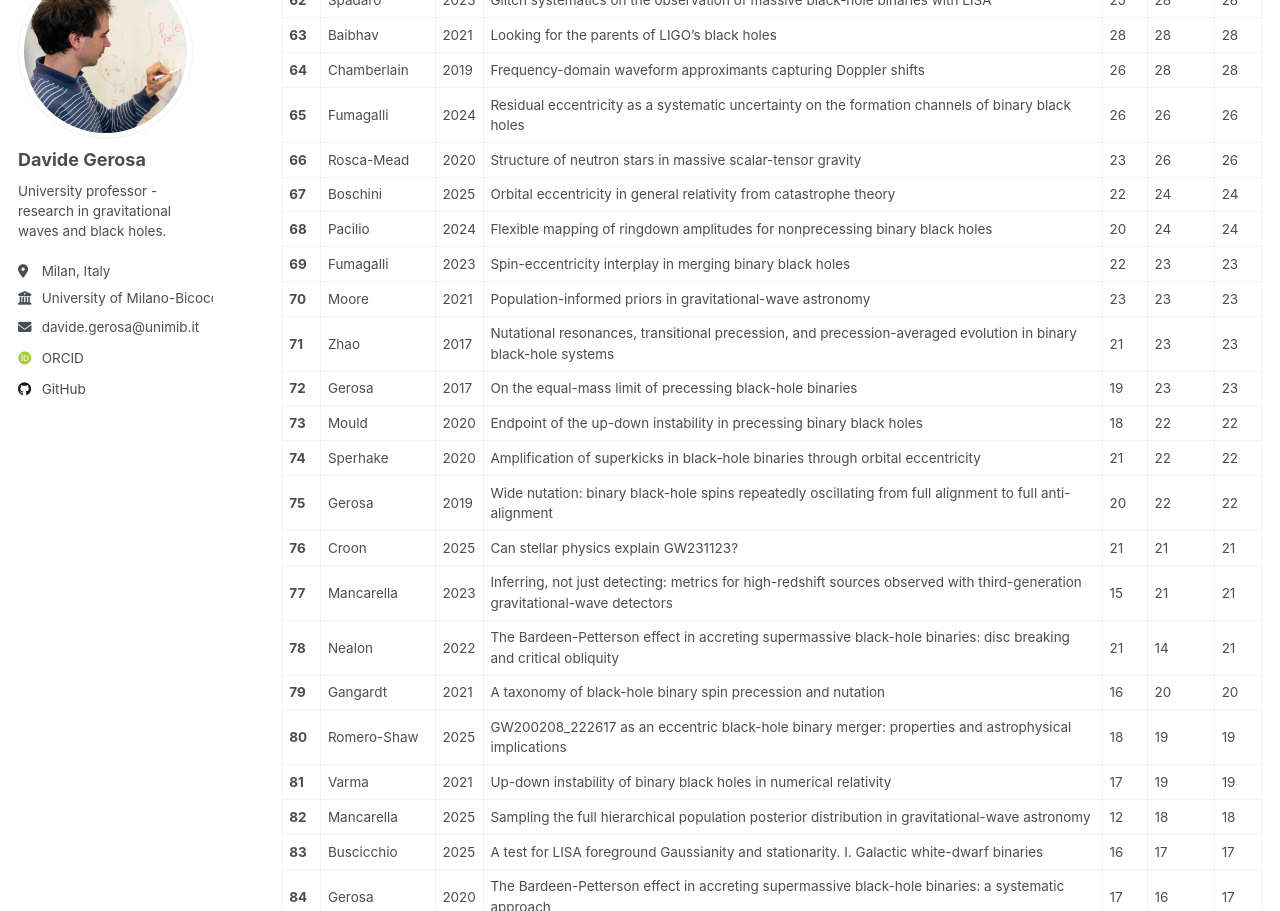
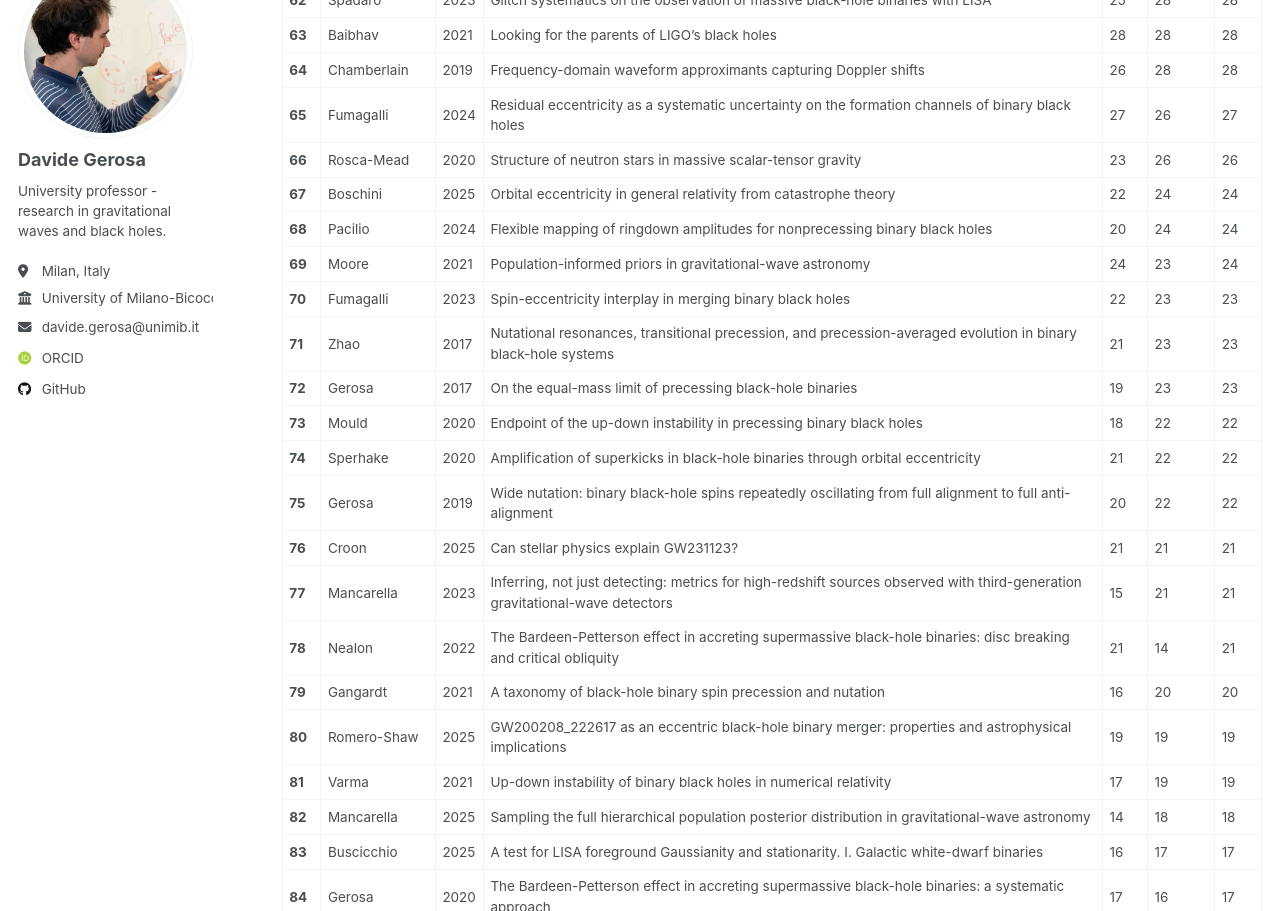
Before and after one commit to dgerosa/website, a Jekyll site: the page built from _pages/citations.md, in a window 1280 px wide and 1400 px high, scrolled down 2898 px. Shown: the part 153-1064 px from the top of the window. Built offline with Jekyll 4.4.1, drawn with Linux system fonts in a browser that asks for light colours; some web fonts are replaced; some of the changed text lies outside the part shown.

Commit message:
Website update from workflow

```diff
--- a/_pages/_citations.md
+++ b/_pages/_citations.md
@@ -73,12 +73,12 @@
 | **62** | Spadaro | 2023 | Glitch systematics on the observation of massive black-hole binaries with LISA | 25 | 28 | 28 |
 | **63** | Baibhav | 2021 | Looking for the parents of LIGO's black holes | 28 | 28 | 28 |
 | **64** | Chamberlain | 2019 | Frequency-domain waveform approximants capturing Doppler shifts | 26 | 28 | 28 |
-| **65** | Fumagalli | 2024 | Residual eccentricity as a systematic uncertainty on the formation channels of binary black holes | 26 | 26 | 26 |
+| **65** | Fumagalli | 2024 | Residual eccentricity as a systematic uncertainty on the formation channels of binary black holes | 27 | 26 | 27 |
 | **66** | Rosca-Mead | 2020 | Structure of neutron stars in massive scalar-tensor gravity | 23 | 26 | 26 |
 | **67** | Boschini | 2025 | Orbital eccentricity in general relativity from catastrophe theory | 22 | 24 | 24 |
 | **68** | Pacilio | 2024 | Flexible mapping of ringdown amplitudes for nonprecessing binary black holes | 20 | 24 | 24 |
-| **69** | Fumagalli | 2023 | Spin-eccentricity interplay in merging binary black holes | 22 | 23 | 23 |
-| **70** | Moore | 2021 | Population-informed priors in gravitational-wave astronomy | 23 | 23 | 23 |
+| **69** | Moore | 2021 | Population-informed priors in gravitational-wave astronomy | 24 | 23 | 24 |
+| **70** | Fumagalli | 2023 | Spin-eccentricity interplay in merging binary black holes | 22 | 23 | 23 |
 | **71** | Zhao | 2017 | Nutational resonances, transitional precession, and precession-averaged evolution in binary black-hole systems | 21 | 23 | 23 |
 | **72** | Gerosa | 2017 | On the equal-mass limit of precessing black-hole binaries | 19 | 23 | 23 |
 | **73** | Mould | 2020 | Endpoint of the up-down instability in precessing binary black holes | 18 | 22 | 22 |
@@ -88,9 +88,9 @@
 | **77** | Mancarella | 2023 | Inferring, not just detecting: metrics for high-redshift sources observed with third-generation gravitational-wave detectors | 15 | 21 | 21 |
 | **78** | Nealon | 2022 | The Bardeen-Petterson effect in accreting supermassive black-hole binaries: disc breaking and critical obliquity | 21 | 14 | 21 |
 | **79** | Gangardt | 2021 | A taxonomy of black-hole binary spin precession and nutation | 16 | 20 | 20 |
-| **80** | Romero-Shaw | 2025 | GW200208_222617 as an eccentric black-hole binary merger: properties and astrophysical implications | 18 | 19 | 19 |
+| **80** | Romero-Shaw | 2025 | GW200208_222617 as an eccentric black-hole binary merger: properties and astrophysical implications | 19 | 19 | 19 |
 | **81** | Varma | 2021 | Up-down instability of binary black holes in numerical relativity | 17 | 19 | 19 |
-| **82** | Mancarella | 2025 | Sampling the full hierarchical population posterior distribution in gravitational-wave astronomy | 12 | 18 | 18 |
+| **82** | Mancarella | 2025 | Sampling the full hierarchical population posterior distribution in gravitational-wave astronomy | 14 | 18 | 18 |
 | **83** | Buscicchio | 2025 | A test for LISA foreground Gaussianity and stationarity. I. Galactic white-dwarf binaries | 16 | 17 | 17 |
 | **84** | Gerosa | 2020 | The Bardeen-Petterson effect in accreting supermassive black-hole binaries: a systematic approach | 17 | 16 | 17 |
 | **85** | Nobili | 2025 | Ringdown mode amplitudes of precessing binary black holes | 15 | 16 | 16 |
@@ -165,9 +165,9 @@
 | Journal | Paper count |
 |---------|--------------|
 | Physical Review D | 58 |
-| Monthly Notices of the Royal Astronomical Society | 12 |
-| arXiv | 11 |
+| Monthly Notices of the Royal Astronomical Society | 13 |
 | Classical and Quantum Gravity | 11 |
+| arXiv | 10 |
 | Physical Review Letters | 9 |
 | Astronomy & Astrophysics | 5 |
 | Astrophysical Journal | 5 |
```
Also changed, not shown: other parts of _pages/_citations.md (+15 -15 lines), _pages/_group.md (+1 -1 lines), _pages/_publications.md (+12 -12 lines), _pages/_talks.md (+1 -1 lines).
